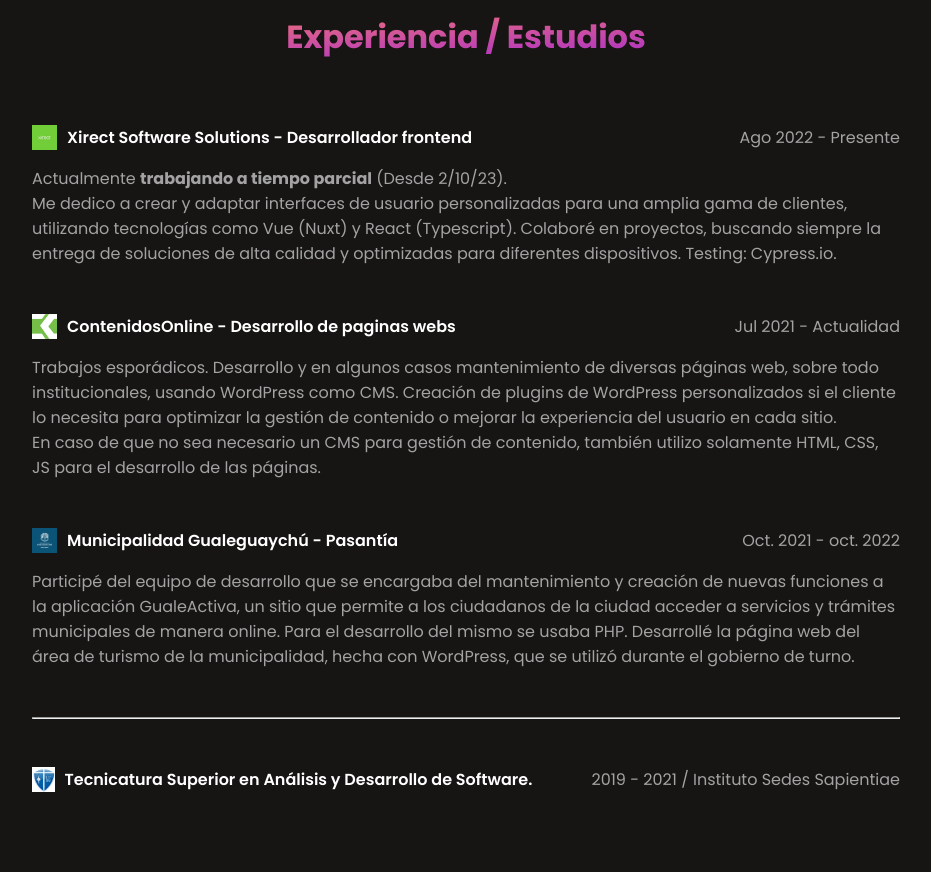
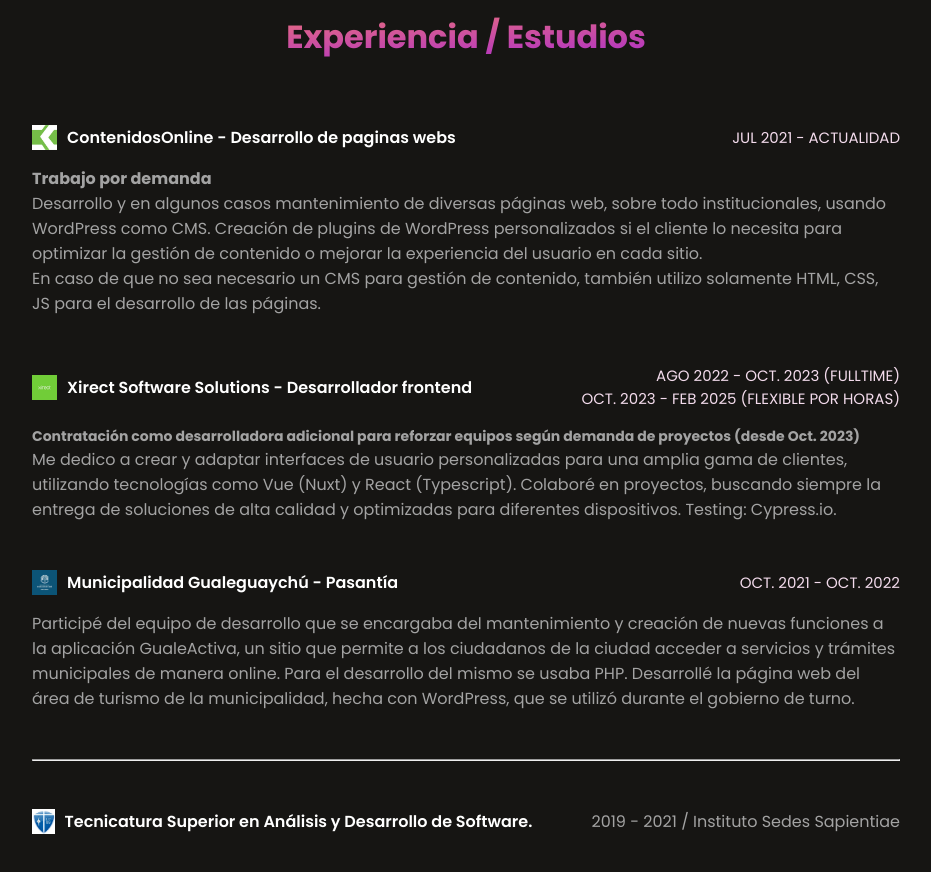
Before and after one commit to PereyraPaula/portfolio, a website built with Vite: page src/index.html in a window 1280 px wide. Shown: the part 1740-2612 px from the top of the page, without its empty margins (174-1105 px from the left). Built offline with nearby package versions, Linux system fonts and the light colour scheme.

Commit message:
Changes in text and new work added

```diff
--- a/src/css/styles.css
+++ b/src/css/styles.css
@@ -412,6 +412,14 @@
     color: var(--primary-color-light);
 }
 
+.experience__list .period {
+    font-size: 15px;
+    text-align: right;
+    color: #F3DBEC;
+    font-weight: 100;
+    text-transform: uppercase;
+}
+
 footer {
     background-color: var(--primary-color);
 }
--- a/src/index.html
+++ b/src/index.html
@@ -12,18 +12,18 @@
 
   <!-- Redes sociales -->
   <meta name="title" content="Pereyra Paula | Desarrolladora frontend" />
-  <meta name="description" content="+2 años de experiencia. Desarrollo de páginas web como aplicaciones." />
+  <meta name="description" content="+3 años de experiencia. Desarrollo de páginas web como aplicaciones." />
 
   <!-- Open Graph / Facebook -->
   <meta property="og:type" content="website" />
   <meta property="og:title" content="Pereyra Paula | Desarrolladora frontend" />
-  <meta property="og:description" content="+2 años de experiencia. Desarrollo de páginas web como aplicaciones." />
+  <meta property="og:description" content="+3 años de experiencia. Desarrollo de páginas web como aplicaciones." />
   <meta property="og:image" content="/img/img-social-media.webp" />
 
   <!-- Twitter -->
   <meta property="twitter:card" content="summary_large_image" />
   <meta property="twitter:title" content="Pereyra Paula | Desarrolladora frontend" />
-  <meta property="twitter:description" content="+2 años de experiencia. Desarrollo de páginas web como aplicaciones." />
+  <meta property="twitter:description" content="+3 años de experiencia. Desarrollo de páginas web como aplicaciones." />
   <meta property="twitter:image" content="/img/img-social-media.webp" />
 
   <link rel="stylesheet" href="/css/styles.css" />
@@ -54,7 +54,7 @@
     <img src="/img/profile.webp" alt="Avatar" />
     <h1>Paula Pereyra <br />es una <span>desarrolladora web</span> argentina</h1>
     <p>
-      Con +2 años en el desarrollo web, y experiencia en empresa y freelance creando páginas web. Siempre estoy en la
+      Con +3 años en el desarrollo web, entre experiencia en empresa y freelance creando páginas web. Siempre estoy en la
       búsqueda de nuevas habilidades y conocimientos que pueda aplicar en mis proyectos.
     </p>
     <div class="header__btns">
@@ -119,7 +119,7 @@
         <div class="project__card__details">
           <div>
             <h4>VakoSRL</h4>
-            <p>Web Auto-Administrable par publicar viajes de cargas para transportistas.</p>
+            <p>Web Auto-Administrable para publicar viajes de cargas para transportistas.</p>
             <small>Hecho junto a <a href="https://www.linkedin.com/in/agust%C3%ADn-alejandro-monzon-0026ba45/"
                 target="_blank">Agustin Monzón</a></small>
           </div>
@@ -141,13 +141,13 @@
         </div>
       </div>
       <div class="project__card">
-        <img src="img/zonis_asociados.webp" alt="project" />
+        <img src="/img/computel.webp" alt="work" />
         <div class="project__card__details">
           <div>
-            <h4>Zonis y Asociados</h4>
-            <p>Estudio contable.</p>
+            <h4>Computel web</h4>
+            <p>Sitio web autogestionable para catálogo de productos tecnológicos con sistema de categorías y búsqueda.</p>
           </div>
-          <a href="https://zonisyasociados.com.ar/" aria-label="Ir a la pagina de ZONIS & ASOCIADOS">
+          <a href="https://www.computelweb.com.ar/" aria-label="Ir a la pagina de Computel">
             <svg-icon icon="line-top-arrow" height="24" width="24" />
           </a>
         </div>
@@ -166,34 +166,16 @@
       <li>
         <div class="experience__header">
           <div>
-            <a href="https://www.xirect.com/es/">
-              <img src="img/xirect.webp" alt="Xirect Software Solutions" height="25" width="25" />
-            </a>
-            <h4>Xirect Software Solutions - Desarrollador frontend</h4>
-          </div>
-          <p>Ago 2022 - Presente</p>
-        </div>
-        <p>
-          Actualmente <b>trabajando a tiempo parcial</b> (Desde 2/10/23).
-        </p>
-        <p>
-          Me dedico a crear y adaptar interfaces de usuario personalizadas para una amplia gama de clientes, utilizando
-          tecnologías como Vue (Nuxt) y React (Typescript). Colaboré en proyectos, buscando siempre la entrega de
-          soluciones de alta calidad y optimizadas para diferentes dispositivos. Testing: Cypress.io.
-        </p>
-      </li>
-      <li>
-        <div class="experience__header">
-          <div>
             <a href="https://www.contenidosonline.com.ar/">
               <img src="img/contenidosonline.webp" alt="Contenidos online" height="25" width="25" />
             </a>
             <h4>ContenidosOnline - Desarrollo de paginas webs</h4>
           </div>
-          <p>Jul 2021 - Actualidad</p>
+          <p class="period">Jul 2021 - Actualidad</p>
         </div>
+        <p><b>Trabajo por demanda</b></p>
         <p>
-          Trabajos esporádicos. Desarrollo y en algunos casos mantenimiento de diversas páginas web, sobre todo
+          Desarrollo y en algunos casos mantenimiento de diversas páginas web, sobre todo
           institucionales, usando WordPress como CMS.
           Creación de plugins de WordPress personalizados si el cliente lo necesita para optimizar la gestión de
           contenido o mejorar la experiencia del usuario en cada sitio.
@@ -204,12 +186,32 @@
       <li>
         <div class="experience__header">
           <div>
+            <a href="https://www.xirect.com/es/">
+              <img src="img/xirect.webp" alt="Xirect Software Solutions" height="25" width="25" />
+            </a>
+            <h4>Xirect Software Solutions - Desarrollador frontend</h4>
+          </div>
+          <p class="period">
+            <span>Ago 2022 - Oct. 2023 (Fulltime)</span><br>
+            <span>Oct. 2023 - Feb 2025 (Flexible por horas)</span>
+          </p>
+        </div>
+        <b><p style="font-size: 14px;">Contratación como desarrolladora adicional para reforzar equipos según demanda de proyectos (desde Oct. 2023)</p></b>
+        <p>
+          Me dedico a crear y adaptar interfaces de usuario personalizadas para una amplia gama de clientes, utilizando
+          tecnologías como Vue (Nuxt) y React (Typescript). Colaboré en proyectos, buscando siempre la entrega de
+          soluciones de alta calidad y optimizadas para diferentes dispositivos. Testing: Cypress.io.
+        </p>
+      </li>
+      <li>
+        <div class="experience__header">
+          <div>
             <a href="https://activa.gualeguaychu.gov.ar/">
               <img src="img/municipalidad.webp" alt="Municipalidad Gualeguaychú" height="25" width="25" />
             </a>
             <h4>Municipalidad Gualeguaychú - Pasantía</h4>
           </div>
-          <p>Oct. 2021 - oct. 2022</p>
+          <p class="period">Oct. 2021 - oct. 2022</p>
         </div>
         <p>
           Participé del equipo de desarrollo que se encargaba del mantenimiento y creación de nuevas
```
Also changed, not shown: src/more-work/more-work.html (+15 -3 lines), dist/assets/main-CXpNGqHe.css (deleted), dist/assets/main-CqH3-Z5O.js (renamed from dist/assets/main-BvuGO8_5.js), dist/assets/main-DC4E8-Kw.css (added), dist/img/computel.webp (added), dist/index.html, dist/more-work/more-work.html, public/img/computel.webp (added).
